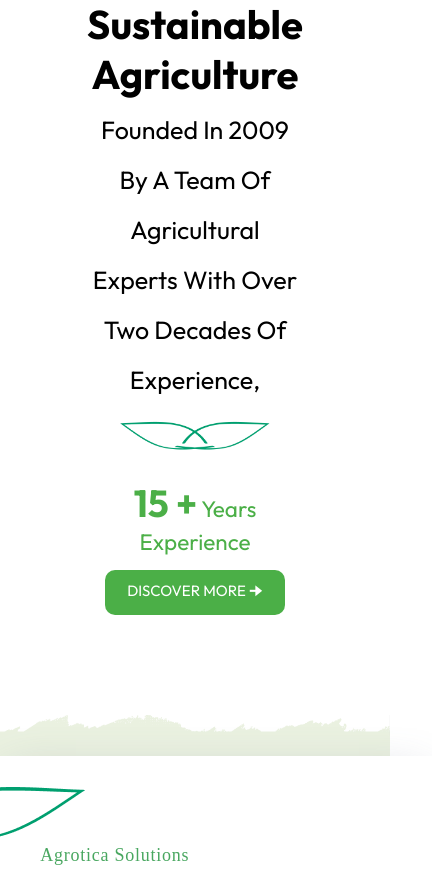
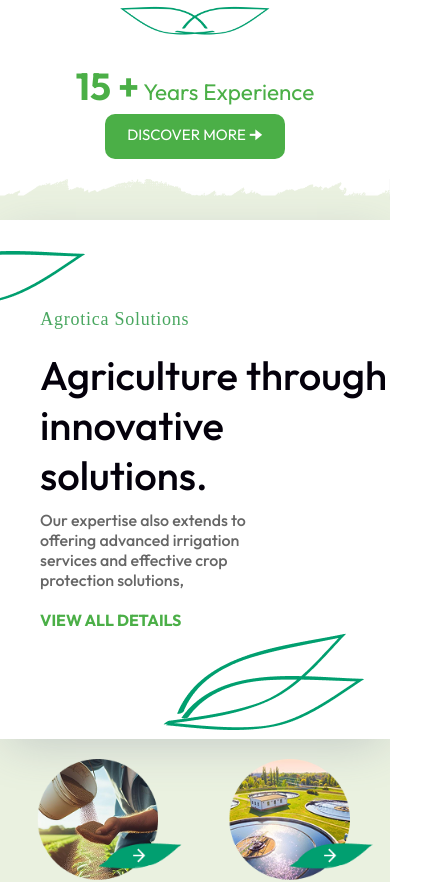
Before and after one commit to Chris-A-75/agrotica-home-page, a React (Create React App) app: page / in a window 390 px wide. Shown: the part 899-1781 px from the top of the page, 432 px wide, since content can reach past the window. Built offline with nearby package versions, Linux system fonts and the light colour scheme; the HTML template or start-up script is replaced by a standard one; a web font is replaced by a local one.

Commit message:
made section 3 more responsive

```diff
--- a/src/App.css
+++ b/src/App.css
@@ -202,10 +202,9 @@
     justify-content: space-evenly;
   }
   .section-3-left {
-    margin-left: 0;
     background-color: white;
-    width: 454px;
-    height: 441px;
+    max-width: 454px;
+    height: auto;
     box-shadow: 0px 11.25px 45px -7.5px rgba(109, 117, 143, 0.33);
     padding-bottom: 5px;
   }
@@ -280,7 +279,7 @@
     text-transform: capitalize;
   }
   .section-4-button {
-    margin-top: 132px;
+    margin-top: 11%;
     width: 242px;
   }
 
@@ -428,14 +427,20 @@
     .hamburger-menu-top-bar-2 {
       display: block;
     }
+    .section-2 {
+      padding: 5% 0%;
+    }
+    .section-2-text {
+      font-size: 30px;
+    }
+    .section-2-subtext {
+      font-size: 20px;
+    }
     .section-2-image {
       display: none;
     }
     .swiper {
       transform: none;
-    }
-    .bar-links-section-6 {
-      flex-wrap: wrap;
     }
     .section-3 {
       flex-wrap: wrap;
@@ -451,6 +456,15 @@
     .section-3-side-image {
       max-width: 50%;
     }
+    .section-3-bottom-image {
+      margin-left: 39%;
+    }
+    .section-4 {
+      padding: 10% 3%;
+    }
+    .section-4-text-block {
+      max-width: 100%;
+    }
     .section-5-heading {
       font-size: 50px;
       padding: 0%;
@@ -463,4 +477,14 @@
     .Bsection-5-5 {
       width: 56%;
     }
+    .section-6-top-section {
+      justify-content: center;
+    }
+    .bar-links-section-6 {
+      flex-wrap: wrap;
+      flex-direction: column;
+    }
+    .bar-link-text-2 {
+      margin: 10%;
+    }
   }
```
